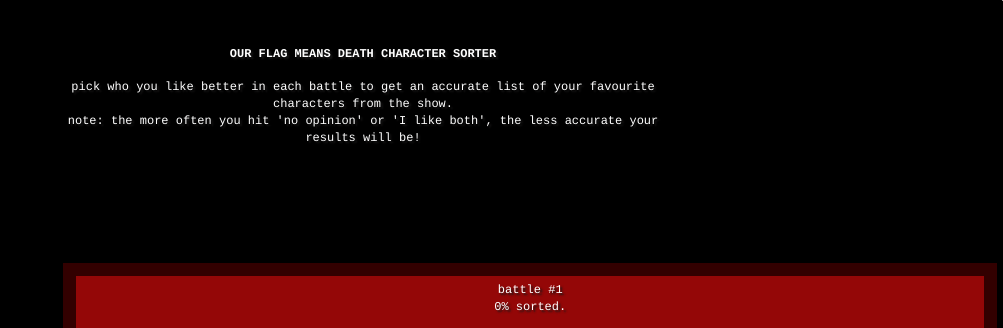
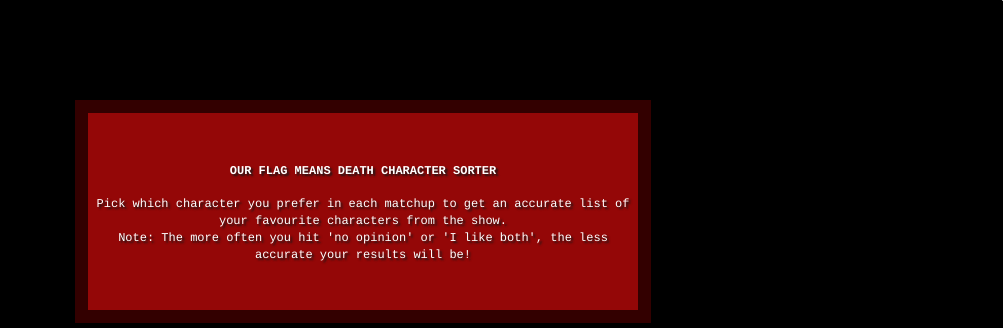
Before and after one commit to edthekraken/ofmd-charas2, a plain HTML site: page index.html in a window 1280 px wide. Shown: the top 328 px of the page, without its empty margins (277-1280 px from the left). Drawn offline with Linux system fonts and the light colour scheme; grey boxes are pictures that could not be loaded.

Commit message:
Update index.html

```diff
--- a/index.html
+++ b/index.html
@@ -592,7 +592,7 @@ width: 165px;
 
 height: fit-content;
 
-border: 2px solid #330000;
+border: 0px solid #330000;
 
 cursor: pointer;
 
@@ -607,7 +607,7 @@ width: 165px;
 
 height: fit-content;
 
-border: 2px solid #330000;
+border: 0px solid #330000;
 
 cursor: pointer;
 
@@ -623,7 +623,7 @@ width: 120px;
 
 height: 70px;
 
-border: 2px solid #330000;
+border: 1px solid #330000;
 
 cursor: pointer;
 
@@ -667,6 +667,20 @@ display: none
 
 }
 
+header {
+    border: 13px solid #330000;
+    background: #940707;
+    width: 550px;
+    max-width: 550px;
+    min-width: 350px;
+    padding-bottom: 30px;
+    margin: 100px auto 0 auto;
+}
+
+header {
+    display: block;
+}
+
 -->
 
 </style>
@@ -686,13 +700,11 @@ display: none
 
 
 
-<p class="instructions">
+<header>
 <center><br /><br />
-<b>OUR FLAG MEANS DEATH CHARACTER SORTER</b><br /><br>pick who you like better in each battle to get an accurate list of your favourite characters from the show.<br />note: the more often you hit 'no opinion' or 'I like both', the less accurate your results will be! <br /><br /></center>
+<b><h1></h1>OUR FLAG MEANS DEATH CHARACTER SORTER</h1></b><br /><br>Pick which character you prefer in each matchup to get an accurate list of your favourite characters from the show.<br />Note: The more often you hit 'no opinion' or 'I like both', the less accurate your results will be! <br /><br /></center>
+ </header>
 
-
-
-</p>
 
 
 
```
